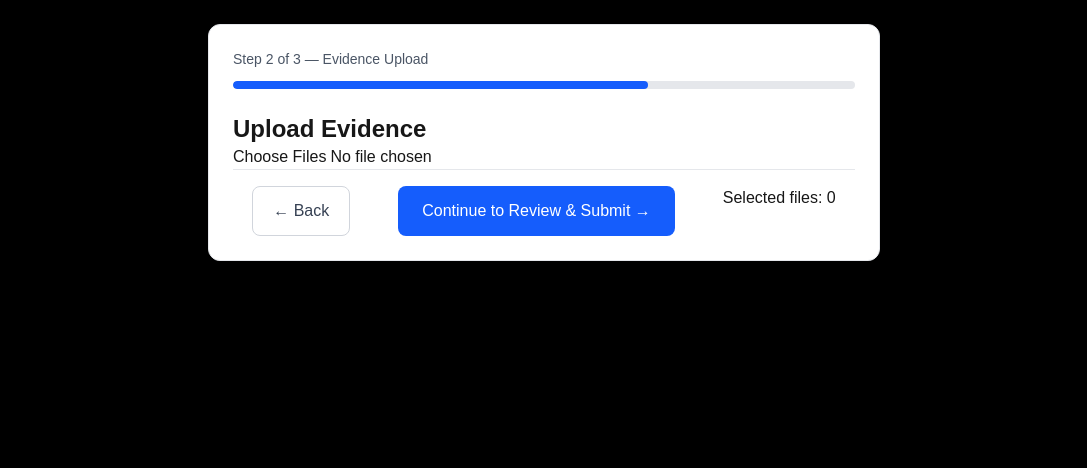
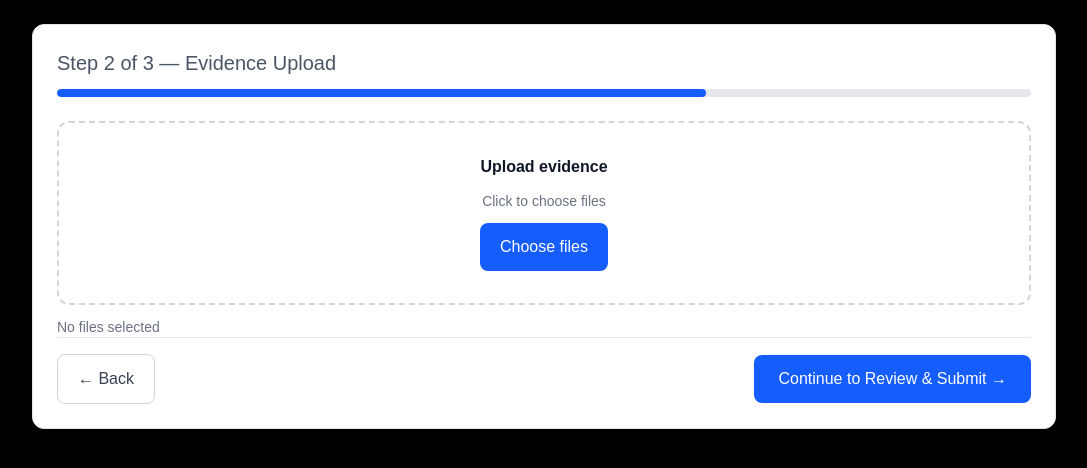
Before and after one commit to AML441/ScamCircuit, a Next.js app in the folder scam-circuit/: page / in a window 1280 px wide. Both pictures are taken after typing "5", "2020-01-15", "Sample" into the empty fields and a click on the button "Continue to Evidence Upload →". Shown: the part 88-556 px from the top of the page, without its empty margins (96-1183 px from the left). Built offline with nearby package versions, Linux system fonts and the light colour scheme.

Commit message:
editing forms

```diff
--- a/scam-circuit/app/components/FormProgress.tsx
+++ b/scam-circuit/app/components/FormProgress.tsx
@@ -16,7 +16,7 @@
 
   return (
     <div className="mb-6">
-      <p className="text-sm text-gray-600">
+      <p className="text-xl text-gray-600">
         Step {currentStep} of {steps.length} —{" "}
         {steps[currentStep - 1]}
       </p>
--- a/scam-circuit/app/components/steps/Step1GeneralInfo.tsx
+++ b/scam-circuit/app/components/steps/Step1GeneralInfo.tsx
@@ -54,7 +54,7 @@
   }
 
   return (
-    <div className="mx-auto max-w-2xl rounded-xl border border-gray-200 bg-white p-6 shadow-sm">
+    <div className="mx-auto w-full max-w-5xl rounded-xl border border-gray-200 bg-white p-6 shadow-sm">
       <div className="mb-6">
         <h2 className="text-2xl font-bold text-gray-900">
           Report an Incident
--- a/scam-circuit/app/components/steps/Step2EvidenceUpload.tsx
+++ b/scam-circuit/app/components/steps/Step2EvidenceUpload.tsx
@@ -9,13 +9,37 @@
   const [files, setFiles] = useState<File[]>([]);
 
   return (
-    <div className="mx-auto max-w-2xl rounded-xl border border-gray-200 bg-white p-6">
+    <div className="mx-auto max-w-5xl rounded-xl border border-gray-200 bg-white p-6">
+      {/* <h2 className="text-2xl font-bold">Upload Evidence</h2> */}
       <FormProgress />
-      <h2 className="text-2xl font-bold">Upload Evidence</h2>
+
+      <div className="space-y-3">
+        <label
+            htmlFor="evidence-upload"
+            className="flex cursor-pointer flex-col items-center
+            gap-3 rounded-xl border-2 border-dashed
+            border-gray-300 p-8 text-center
+            hover:border-blue-500 hover:bg-blue-50"
+        >
+            <span className="font-semibold text-gray-900">
+            Upload evidence
+            </span>
+
+            <span className="text-sm text-gray-500">
+            Click to choose files
+            </span>
+
+            <span className="rounded-lg bg-blue-600 px-5 py-3
+            font-medium text-white">
+            Choose files
+            </span>
+        </label>
 
         <input
+            id="evidence-upload"
             type="file"
             multiple
+            className="sr-only"
             onChange={(event) => {
             const selectedFiles = Array.from(
                 event.target.files ?? []
@@ -27,23 +51,48 @@
             ]);
             }}
         />
-        <div className="w-full flex justify-center flex-row gap-[3em] border-t border-gray-200 pt-4">
+
+        {files.length === 0 ? (
+            <p className="text-sm text-gray-500">
+            No files selected
+            </p>
+        ) : (
+            <ul className="space-y-2">
+            {files.map((file, index) => (
+                <li
+                key={`${file.name}-${index}`}
+                className="flex items-center gap-3 rounded-lg
+                    border border-gray-200 bg-gray-50 p-3"
+                >
+                <span className="text-gray-700">📄</span>
+                <span className="flex-1 break-all text-sm text-gray-900">
+                    {file.name}
+                </span>
+                <span className="text-xs text-gray-500">
+                    {(file.size / 1024).toFixed(0)} KB
+                </span>
+                </li>
+            ))}
+            </ul>
+        )}
+        </div>
+        <div className="w-full flex items-center justify-between flex-row  border-t border-gray-200 pt-4">
              <button
                 type="button"
                 onClick={() => setCurrentStep(1)}
-                className="rounded-lg border border-gray-300 px-5 py-3 font-medium text-gray-700 hover:bg-gray-50"
+                className="rounded-lg border flex justify-start border-gray-300 px-5 py-3 font-medium text-gray-700 hover:bg-gray-50"
             >
                 ← Back
             </button>
             <button
                     type="button"
-                    className="rounded-lg bg-blue-600 px-6 py-3 font-medium text-white transition hover:bg-blue-700"
+                    className="rounded-lg flex justify-end bg-blue-600 px-6 py-3 font-medium text-white transition hover:bg-blue-700"
                     onClick={() => setCurrentStep(3)}
                 >
                     Continue to Review & Submit →
             </button>
-            <p>Selected files: {files.length}</p>
         </div>
+        {/* <p>Selected files: {files.length}</p> */}
     </div>
   );
 }
--- a/scam-circuit/app/components/steps/Step3ReviewSubmit.tsx
+++ b/scam-circuit/app/components/steps/Step3ReviewSubmit.tsx
@@ -27,7 +27,7 @@
 
   if (submitted) {
     return (
-      <div className="mx-auto w-full max-w-5xl rounded-xl border border-gray-200 bg-white p-8 text-center shadow-sm">
+      <div className="mx-auto max-w-8xl rounded-xl border border-gray-200 bg-white p-8 text-center shadow-sm">
         <div className="mb-4 text-5xl">✓</div>
 
         <h2 className="text-2xl font-bold text-gray-900">
@@ -51,17 +51,13 @@
   }
 
   return (
-    <div className="mx-auto max-w-3xl rounded-xl border border-gray-200 bg-white p-6 shadow-sm sm:p-8">
+    <div className="mx-auto max-w-5xl rounded-xl border border-gray-200 bg-white p-6 shadow-sm sm:p-8">
       {/* Header */}
       <div className="mb-8">
-        <p className="text-sm font-semibold text-blue-600">
-          STEP 3 OF 3
-        </p>
         <FormProgress/>
-        <h2 className="mt-2 text-2xl font-bold text-gray-900">
+        {/* <h2 className="mt-2 text-2xl font-bold text-gray-900">
           Review & Submit
-        </h2>
-
+        </h2> */}
         <p className="mt-2 text-sm text-gray-600">
           Review the details below and confirm your report before
           proceeding.
@@ -70,7 +66,7 @@
 
       <form onSubmit={handleSubmit} className="space-y-6">
         {/* Step 1: Incident information */}
-        <section className="rounded-xl border border-gray-200 p-5">
+        <section className="rounded-xl border border-gray-300 p-5">
           <div className="flex items-center justify-between gap-3">
             <h3 className="text-lg font-semibold text-gray-900">
               1. Incident Information
@@ -143,7 +139,7 @@
         </section>
 
         {/* Step 2: Evidence */}
-        <section className="rounded-xl border border-gray-200 p-5">
+        <section className="rounded-xl border border-gray-300 p-5">
           <div className="flex items-center justify-between gap-3">
             <h3 className="text-lg font-semibold text-gray-900">
               2. Evidence
@@ -242,7 +238,7 @@
         </div>
 
         {/* Navigation */}
-        <div className="flex flex-col-reverse justify-between gap-3 border-t border-gray-200 pt-5 sm:flex-row">
+        <div className="flex flex-col-reverse justify-between gap-3 border-t border-gray-300 pt-5 sm:flex-row">
           <button
             type="button"
             onClick={() => setCurrentStep(2)}
```
Lines whose indentation alone changed are shown as unchanged.
